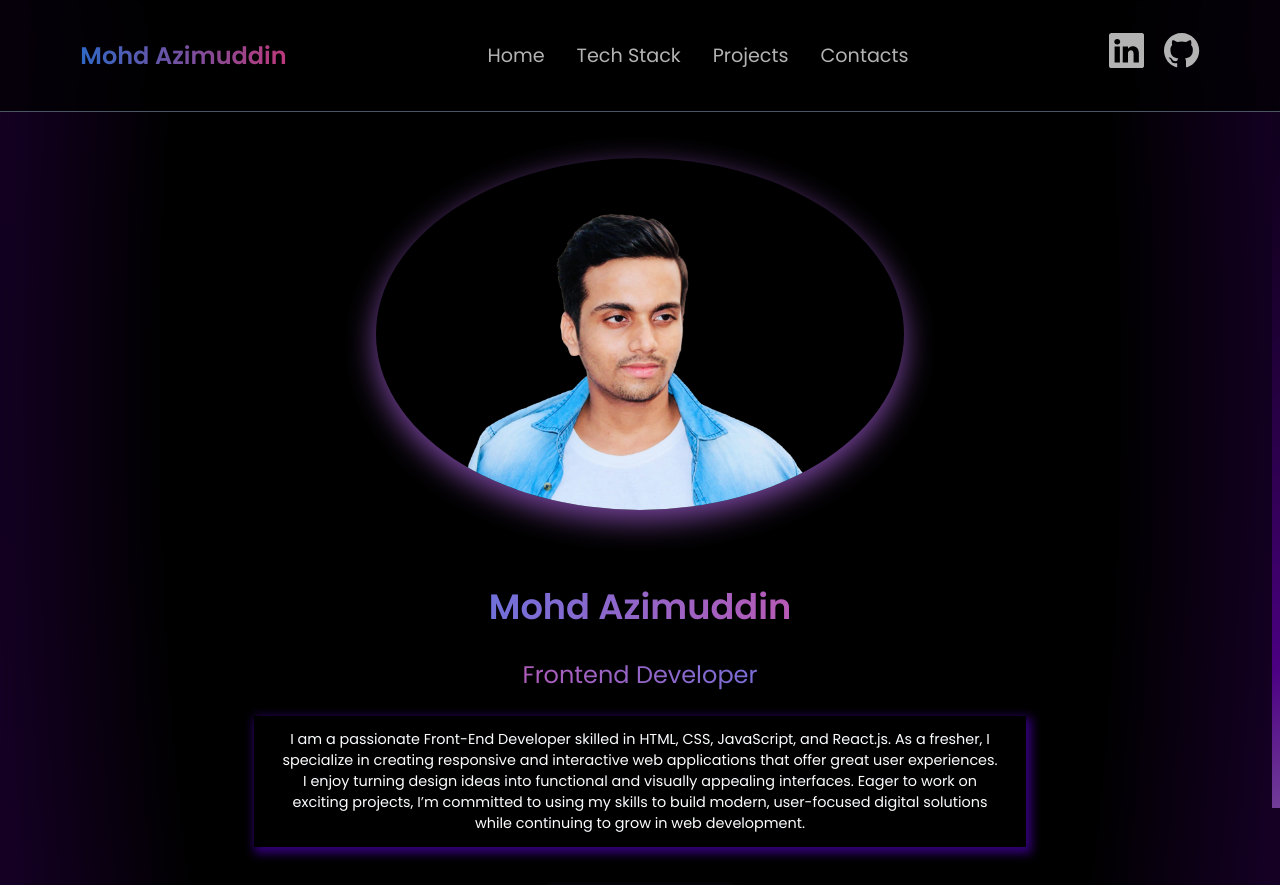
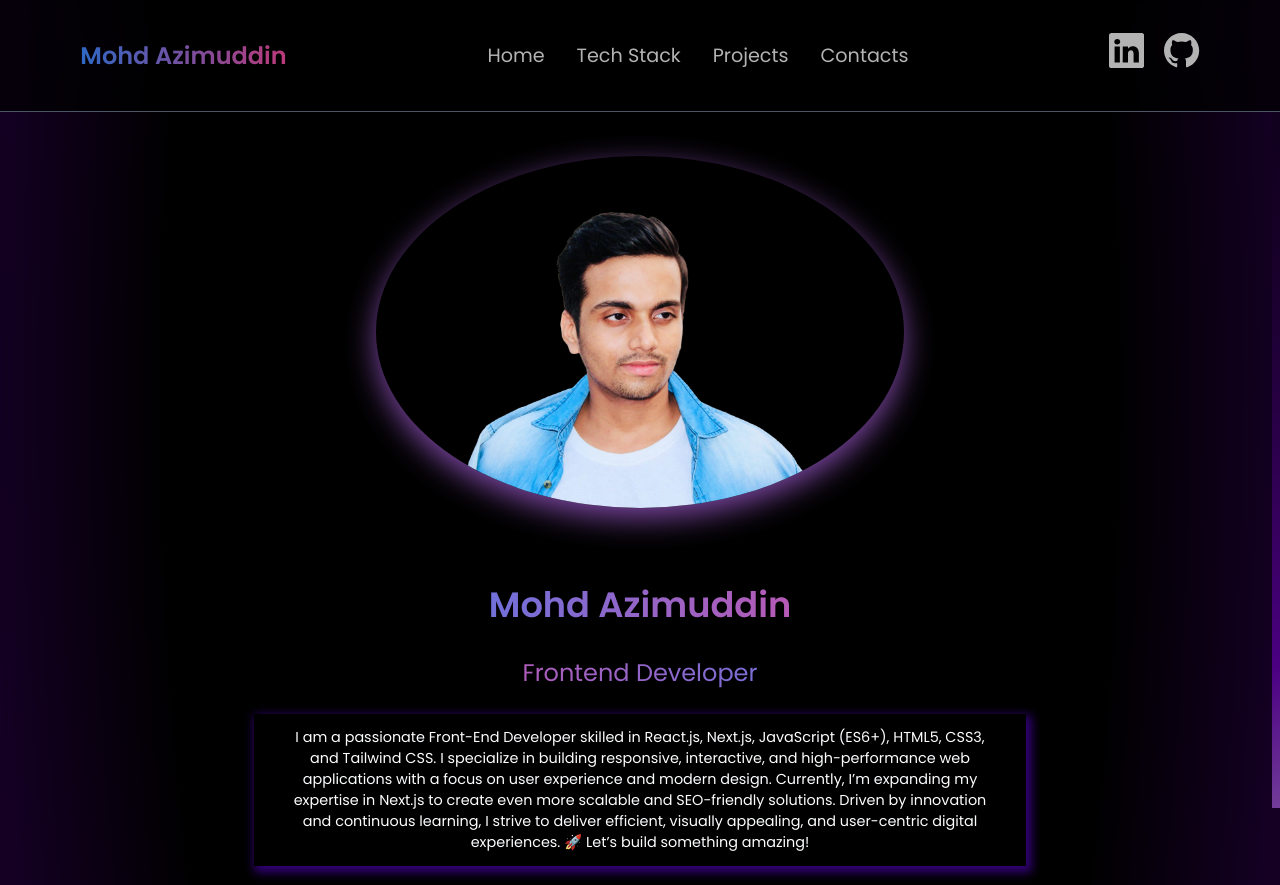
Before and after one commit to MohdAzimuddin/myportfolio, a React (Vite) app: page / in a window 1280 px wide. Shown: the top 885 px of the page. Built offline with nearby package versions, Linux system fonts and the light colour scheme.

Commit message:
Updated the new description and resume

```diff
--- a/src/components/Hero/Hero.jsx
+++ b/src/components/Hero/Hero.jsx
@@ -30,11 +30,13 @@ const Hero = () => {
           <h1 className="hero-heading">Mohd Azimuddin</h1>
           <h3 className="hero-subheading">Frontend Developer</h3>
           <p className="hero-description">
-          I am a passionate Front-End Developer skilled in HTML, CSS, JavaScript, and React.js. As a fresher, I specialize in creating responsive and interactive web applications that offer great user experiences. I enjoy turning design ideas into functional and visually appealing interfaces. Eager to work on exciting projects, I’m committed to using my skills to build modern, user-focused digital solutions while continuing to grow in web development.
+          I am a passionate Front-End Developer skilled in React.js, Next.js, JavaScript (ES6+), HTML5, CSS3, and Tailwind CSS. I specialize in building responsive, interactive, and high-performance web applications with a focus on user experience and modern design. Currently, I’m expanding my expertise in Next.js to create even more scalable and SEO-friendly solutions. Driven by innovation and continuous learning, I strive to deliver efficient, visually appealing, and user-centric digital experiences.
+
+🚀 Let’s build something amazing!
           </p>
           <div className="hero-resume">
           <a
-            href="https://github.com/MohdAzimuddin/resume_/raw/main/Mohd_Azimuddin_Frontend_resume.pdf"
+            href="https://github.com/MohdAzimuddin/myUpdatedResume/raw/main/Mohd_Azimuddin_Frontend_resume.pdf"
             download="Mohd_Azimuddin_Frontend_resume.pdf"
             >
               <button className="resume-button">
```
